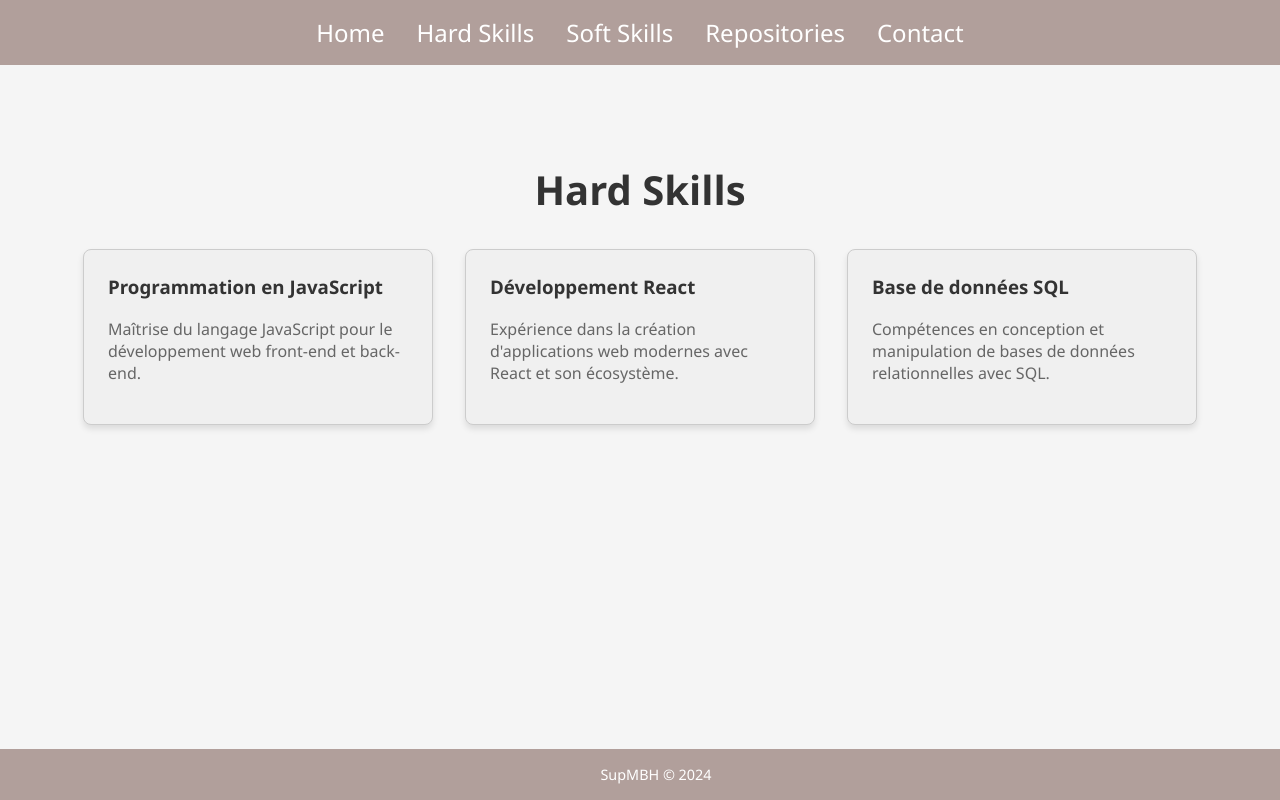
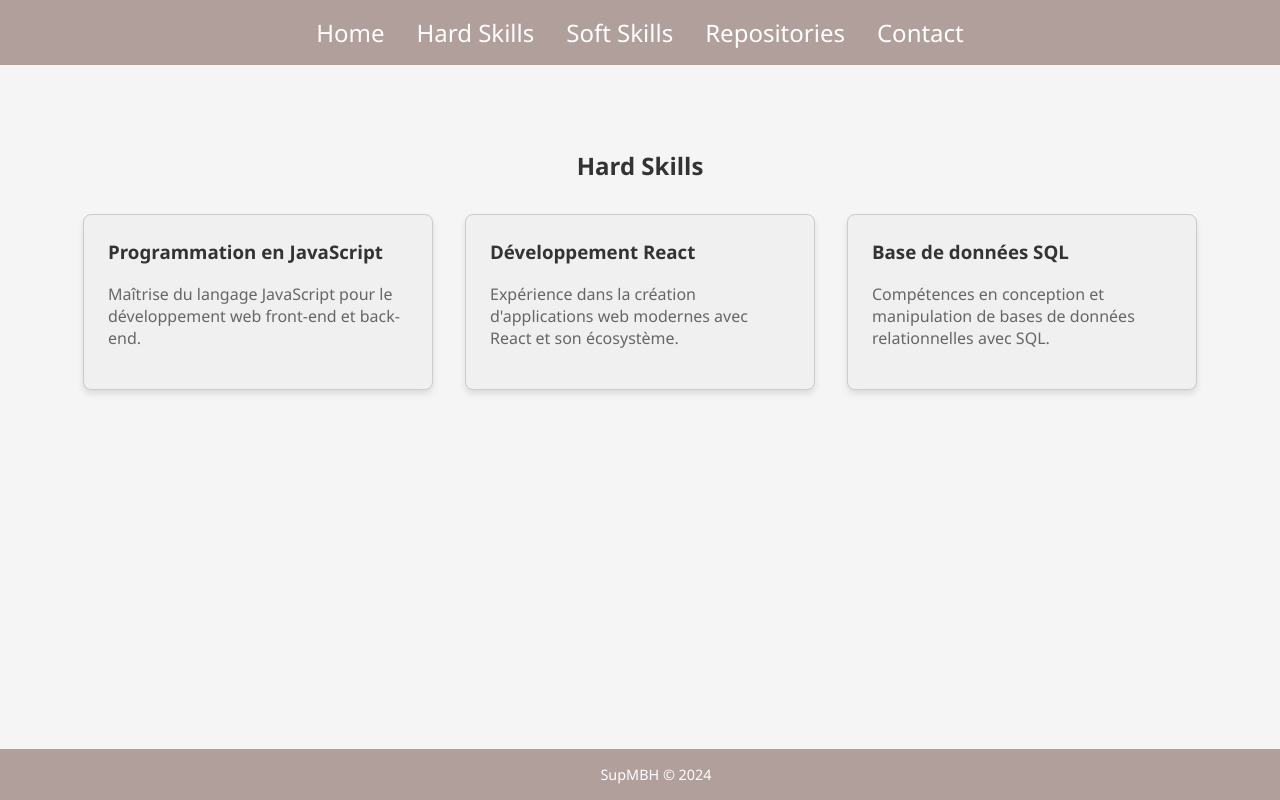
Before and after one commit to SupMBH/supmbh-site, a React (Create React App) app: page /#/projets in a window 1280 px wide. Both pictures are taken after a click on the item "Hard Skills". Built offline with nearby package versions, Linux system fonts and the light colour scheme; no server answers.

Commit message:
preparation home

```diff
--- a/src/components/Home.js
+++ b/src/components/Home.js
@@ -1,4 +1,5 @@
 import React from 'react';
+import './Home.css';
 
 function Home() {
   return (
--- a/src/components/Projets.css
+++ b/src/components/Projets.css
@@ -55,7 +55,7 @@
 /* Style pour le titre */
 .projets-title {
   text-align: left;
-  font-size: 2rem;
+  font-size: 1.5em;
   margin-bottom: 2rem;
 }
 
--- a/src/components/Skills.css
+++ b/src/components/Skills.css
@@ -5,7 +5,7 @@
 
   .skills-title {
     text-align: center;
-    font-size: 2.5rem;
+    font-size: 1.5em;
     margin-bottom: 2rem;
   }
 
```
Also changed, not shown: src/components/Home.css (added).
